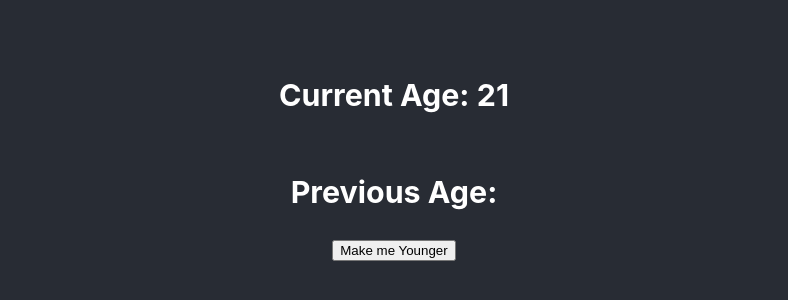
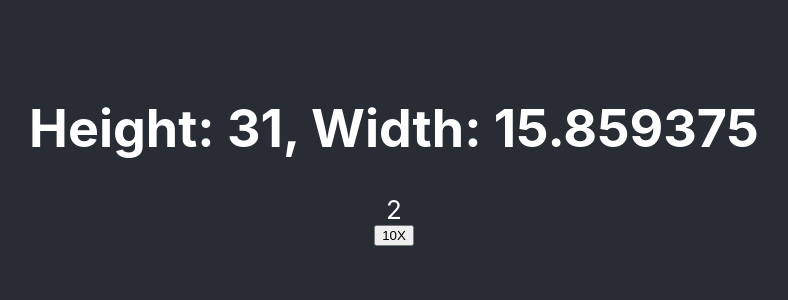
Before and after one commit to Gbenro/ReactHooks, a React (Create React App) app: page / in a window 1280 px wide. Shown: the part 246-546 px from the top of the page, without its empty margins (246-1034 px from the left). Built offline with nearby package versions, Linux system fonts and the light colour scheme.

Commit message:
useLayoutEffect Hook

```diff
--- a/src/App.js
+++ b/src/App.js
@@ -1,20 +1,32 @@
 import "./App.scss";
-import React, { useState } from "react";
-import usePrevious from "./hooks/usePrevious";
+import React, { useRef, useState, useLayoutEffect } from "react";
+
+function useDim(el, val) {
+  const [height, setHeight] = useState(0);
+  const [width, setWidth] = useState(0);
+  useLayoutEffect(() => {
+    let boundingBox = el.current.getBoundingClientRect();
+    setHeight(boundingBox.height);
+    setWidth(boundingBox.width);
+  }, [val]);
+
+  return { height, width };
+}
 
 function App() {
-  const [age, setAge] = useState(21);
-  const previousAge = usePrevious(age);
+  const [val, setVal] = useState(2);
 
-  function onClickHandle() {
-    setAge(age - 1);
-  }
+  const valEl = useRef(null);
+
+  const { height, width } = useDim(valEl, val);
   return (
     <div className="App">
       <header className="App-header">
-        <h3>Current Age: {age}</h3>
-        <h3>Previous Age: {previousAge}</h3>
-        <button onClick={onClickHandle}>Make me Younger</button>
+        <h1>
+          Height: {height}, Width: {width}
+        </h1>
+        <div ref={valEl}>{val}</div>
+        <button onClick={() => setVal(val * 10)}>10X</button>
       </header>
     </div>
   );
```
